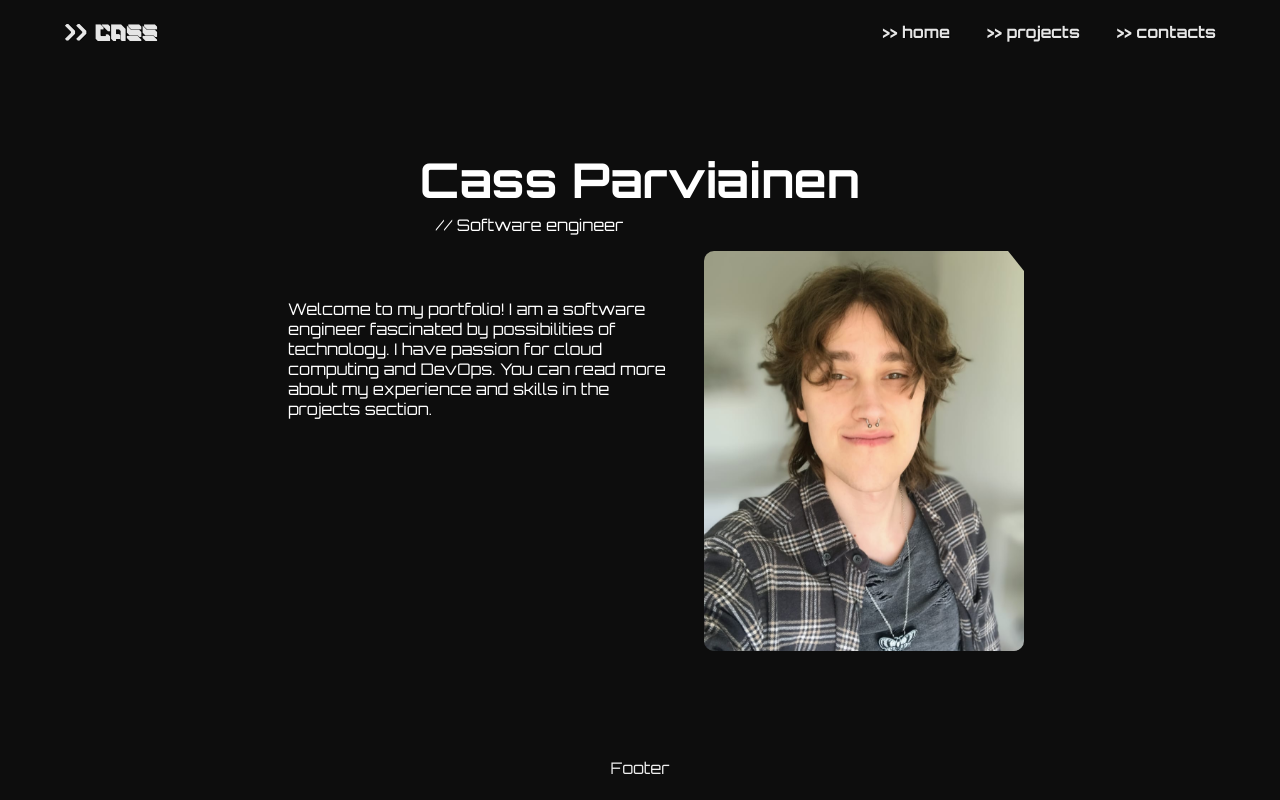
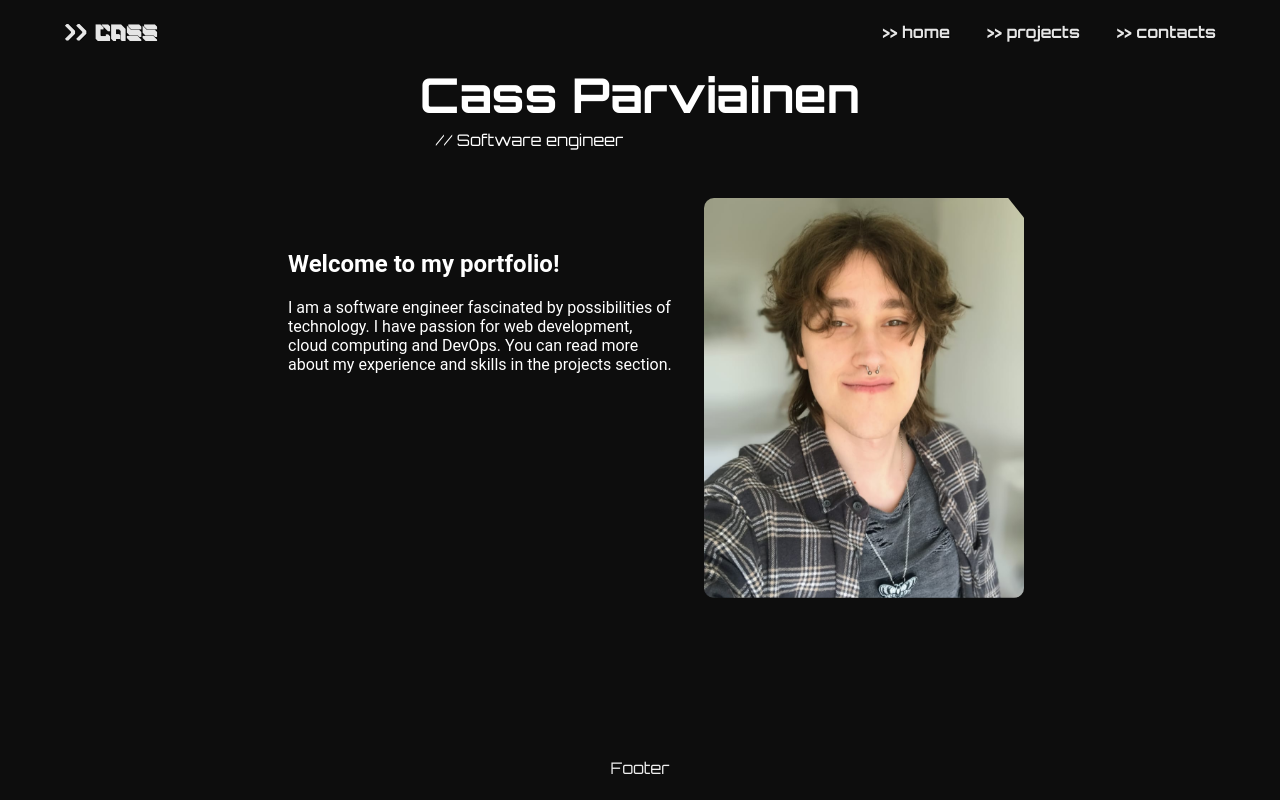
Before and after one commit to Retrobitti/Flask_Portfolio, a Flask app: page / in a window 1280 px wide. Run offline with Flask 3, Linux system fonts and the light colour scheme; some web fonts are replaced.

Commit message:
Made text more readable and made the content box take whole space of content body.

```diff
--- a/static/styles.css
+++ b/static/styles.css
@@ -9,15 +9,21 @@
     src: url('/static/fonts/Orbitron-VariableFont_wght.ttf') format(truetype);
 }
 
+@font-face {
+    font-family: Roboto;
+    src: url('/static/fonts/roboto/Roboto-Regular.ttf') format('truetype');
+}
+
 body {
     margin: 0;
     padding: 0;
     display: flex;
     flex-direction: column;
-    font-family: 'Orbitron';
-
+    background-color: rgb(13, 13, 13);
+    font-family: 'Roboto', sans-serif;
 }
 .app-header {
+    font-family: 'Orbitron';
     position: fixed;
     top: 0;
     color: rgb(238, 238, 238);
@@ -30,6 +36,7 @@
 }
 
 .app-footer {
+    font-family: 'Orbitron';
     position: fixed;
     bottom: 0;
     color: rgb(238, 238, 238);
@@ -56,7 +63,8 @@
 }
 
 .content-body {
-    min-height: 100vh;
+    height: calc(100vh - 8em);
+    margin-top: 4em;
     background-color: rgb(13, 13, 13);
     color: white;
     display: flex;
@@ -65,6 +73,8 @@
 }
 
 .viewTitle {
+    font-family: 'Orbitron';
+    margin-bottom: 2em;
     h1{
         font-size: 3rem;
         margin-bottom: 0.1em;
--- a/templates/home.html
+++ b/templates/home.html
@@ -9,8 +9,9 @@
         <div>
             <div class="home-content-box">
                 <div class="home-text-box">
+                    <h2>Welcome to my portfolio!</h2>
                     <p>
-                        Welcome to my portfolio! I am a software engineer fascinated by possibilities of technology. I have passion for cloud computing and DevOps. You can read more about my experience and skills in the projects section.
+                        I am a software engineer fascinated by possibilities of technology. I have passion for web development, cloud computing and DevOps. You can read more about my experience and skills in the projects section.
                     </p>
                 </div>
                 <div class="home-img-box">
```
